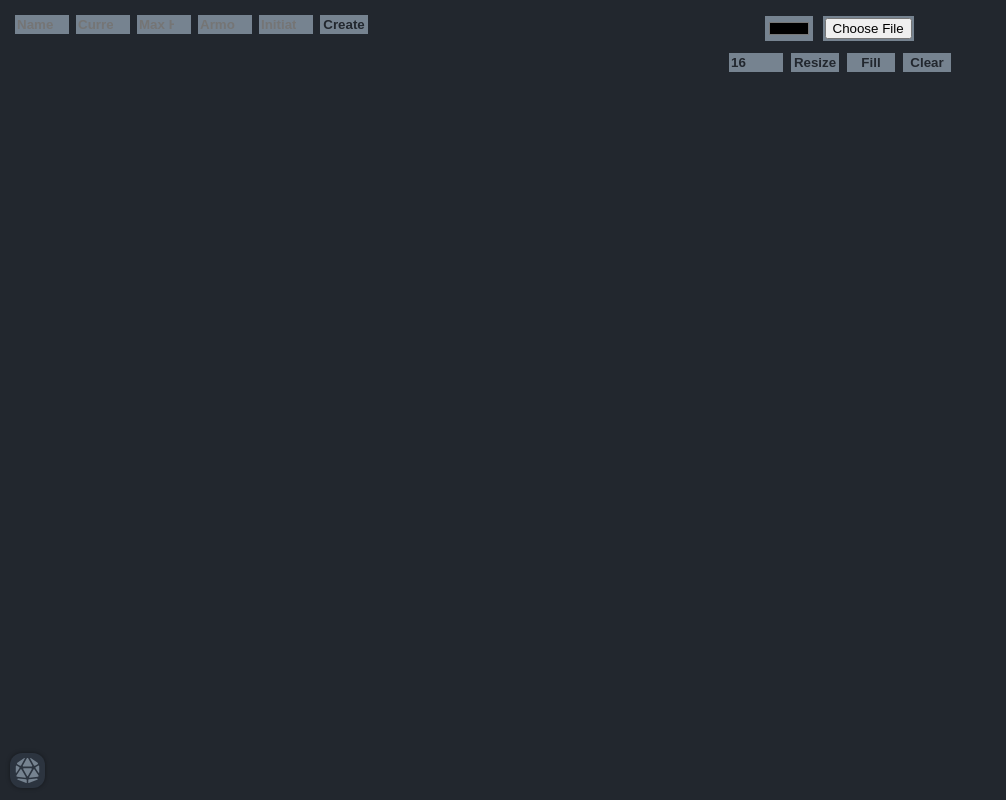
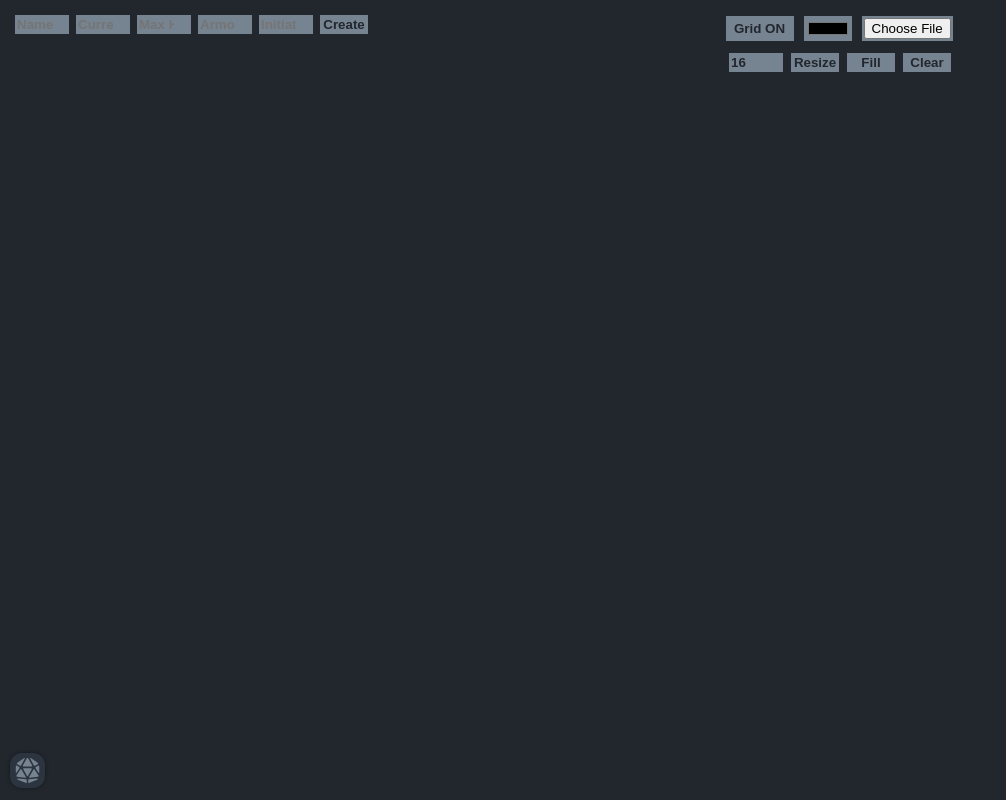
Before and after one commit to savwiley/dnd-maps, a React (Create React App) app: page / in a window 1280 px wide. Shown: the whole page, without its empty margins (0-1006 px from the left). Built offline with nearby package versions, Linux system fonts and the light colour scheme.

Commit message:
create grid toggle button

```diff
--- a/src/components/Grid/index.js
+++ b/src/components/Grid/index.js
@@ -5,10 +5,21 @@ const Grid = () => {
   const [color, setColor] = useState("#000000");
   const [numb, setNumb] = useState(16);
   const [numbSq, setNumbSq] = useState(16);
+  const [grid, setGrid] = useState(true);
 
   return (
     <GridBox>
       <div id="row">
+        {/*toggle grid*/}
+        <input
+          type="button"
+          id="toggle"
+          value={grid ? "Grid ON" : "Grid OFF"}
+          onClick={() => {
+            grid ? setGrid(false) : setGrid(true);
+          }}
+        />
+
         {/*change color*/}
         <input
           type="color"
@@ -25,8 +36,6 @@ const Grid = () => {
           id="file"
           accept=".jpg,.jpeg,.png,.tif,.tiff,.bmp,.gif"
           onChange={(e) => {
-            console.log(e);
-            console.log(e.target.files);
             const gridBG = document.querySelector("#grid");
             const image = e.target.files[0];
             gridBG.style.background = `center/contain url(${URL.createObjectURL(image)}) no-repeat`;
@@ -81,6 +90,7 @@ const Grid = () => {
             className="square"
             id={i}
             key={i}
+            gridToggle={grid}
             onClick={(e) => {
               e.target.style.background = color;
             }}
```
